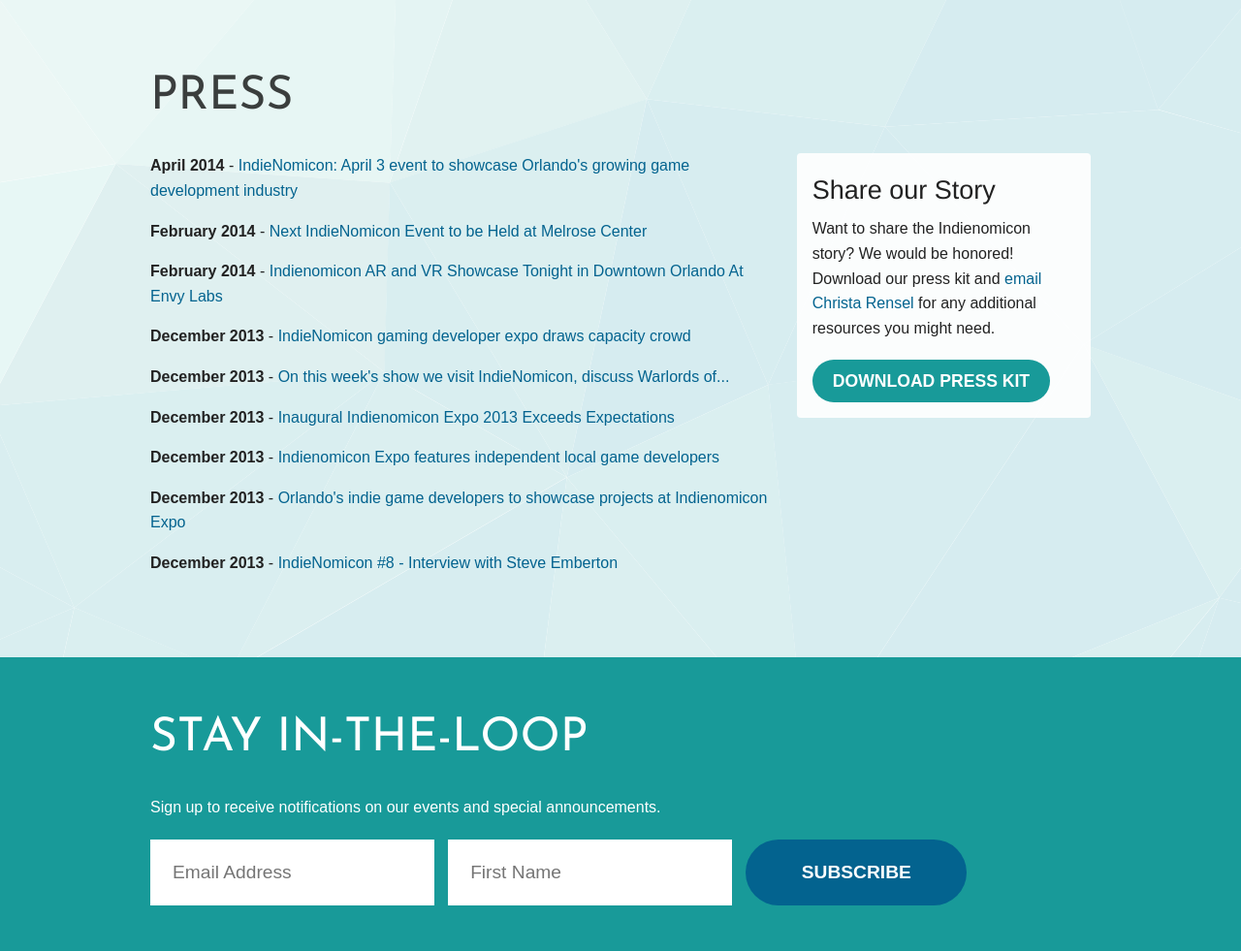
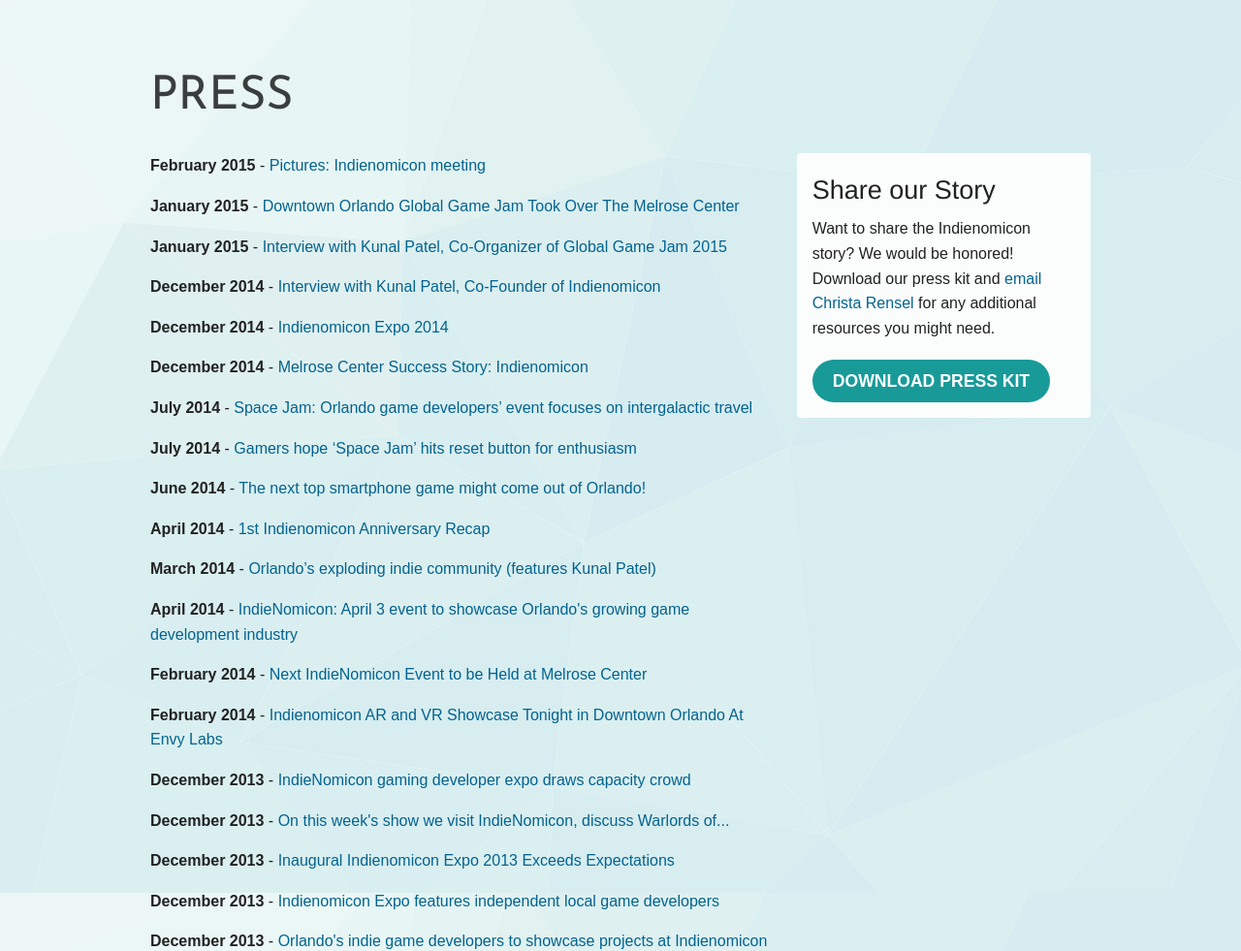
Before and after one commit to nickpettit/indienomicon, a PHP site: page /press.php in a window 1280 px wide. Shown: the part 69-1050 px from the top of the page at 97% size. Run offline with PHP 8.4, Linux system fonts and the light colour scheme; some libraries are stand-ins or nearby versions; some web fonts are replaced.

Commit message:
Refreshing all files after pulling changes via FTP

```diff
--- a/press.php
+++ b/press.php
@@ -8,15 +8,55 @@
         <div class="row">
           <div class="small-12 medium-8 columns">
             <ul class="plain-list">
-              <li><strong>April 2014</strong> - <a href="http://www.bizjournals.com/orlando/news/2014/04/01/indienomicon-april-3-event-to-showcase-orlando-s.html">IndieNomicon&colon; April 3 event to showcase Orlando&apos;s growing game development industry</a></li>
-              <li><strong>February 2014</strong> - <a href="http://orlandotech.org/2014/02/28/next-indienomicon-event-to-be-held-at-melrose-center/">Next IndieNomicon Event to be Held at Melrose Center</a></li>
-              <li><strong>February 2014</strong> - <a href="http://hbnbm.com/video-games/video-game-news/indienomicon-ar-vr-showcase-tonight-downtown-orlando-envy-labs/">Indienomicon AR and VR Showcase Tonight in Downtown Orlando At Envy Labs</a></li>
-              <li><strong>December 2013</strong> - <a href="http://www.floridatechnologyjournal.com/sections/central-florida/127-news/1323-indiemonicon-gaming-developer-expo-draws-capacity-crowd">IndieNomicon gaming developer expo draws capacity crowd</a></li>
-              <li><strong>December 2013</strong> - <a href="http://podbay.fm/show/511124659/e/1384110000?autostart=1">On this week&apos;s show we visit IndieNomicon, discuss Warlords of...</a></li>
-              <li><strong>December 2013</strong> - <a href="http://hbnbm.com/video-games/video-game-news/inaugural-indienomicon-expo-2013-exceeds-expectations/">Inaugural Indienomicon Expo 2013 Exceeds Expectations</a></li>
-              <li><strong>December 2013</strong> - <a href="http://blogs.orlandoweekly.com/the-gist/culture-2-go/indienomicon-expo-features-independent-local-game-developers/">Indienomicon Expo features independent local game developers</a></li>
-              <li><strong>December 2013</strong> - <a href="http://www.floridatechnologyjournal.com/sections/central-florida/127-news/1321-orlando-s-indie-game-developers-to-showcase-projects-at-indienomicon-expo">Orlando's indie game developers to showcase projects at Indienomicon Expo</a></li>
-              <li><strong>December 2013</strong> - <a href="http://hbnbm.com/video-games/video-game-interviews/indienomicon-8-interview-steve-emberton/">IndieNomicon &num;8 &hyphen; Interview with Steve Emberton</a></li>
+
+<li><strong>February 2015</strong> - <a href="http://www.orlandosentinel.com/business/technology/tech_check/os-indienomicon-meeting-orlando-20150206-photogallery.html" target="new">
+Pictures: Indienomicon meeting</a></li>
+
+
+<li><strong>January 2015</strong> - <a href="http://professorjosh.com/2015/01/27/downtown-orlando-global-game-jam-took-melrose-center/" target="new">
+Downtown Orlando Global Game Jam Took Over The Melrose Center</a></li>
+
+
+<li><strong>January 2015</strong> - <a href="http://www.floridatechnologyjournal.com/video/video/latest/global-game-jam-2015" target="new">
+Interview with Kunal Patel, Co-Organizer of Global Game Jam 2015</a></li>
+
+
+<li><strong>December 2014</strong> - <a href="http://www.floridatechnologyjournal.com/video/video/latest/indienomicon-2014" target="new">
+Interview with Kunal Patel, Co-Founder of Indienomicon</a></li>
+
+
+<li><strong>December 2014</strong> - <a href="http://gamecola.net/2014/12/indienomicon-expo-2014/" target="new">
+Indienomicon Expo 2014</a></li>
+
+
+<li><strong>December 2014</strong> - <a href="https://www.youtube.com/watch?v=ANbNg7zpqM0" target="new">
+Melrose Center Success Story: Indienomicon</a></li>
+
+<li><strong>July 2014</strong> - <a href="http://www.bizjournals.com/orlando/news/2014/07/24/space-jam-orlando-game-developers-event-focuses-on.html" target="new">
+Space Jam: Orlando game developers’ event focuses on intergalactic travel</a></li>
+
+
+<li><strong>July 2014</strong> - <a href="http://www.floridatoday.com/story/tech/science/space/2014/07/25/gamers-hope-space-jam-hits-reset-button-enthusiasm/13182041/" target="new">
+Gamers hope ‘Space Jam’ hits reset button for enthusiasm</a></li>
+
+<li><strong>June 2014</strong> - <a href="http://www.hypeorlando.com/tech-under-the-sun/tag/indienomicon/" target="new">
+The next top smartphone game might come out of Orlando!</a></li>
+
+<li><strong>April 2014</strong> - <a href="http://hbnbm.com/more/orlando/indienomicon-anniversary-recap/" target="new">
+1st Indienomicon Anniversary Recap</a></li>
+
+<li><strong>March 2014</strong> - <a href="http://hbnbm.com/video-games/video-game-interviews/orlandos-exploding-indie-community-featuring-kunal-patel/" target="new">
+Orlando’s exploding indie community (features Kunal Patel)</a></li>
+
+              <li><strong>April 2014</strong> - <a href="http://www.bizjournals.com/orlando/news/2014/04/01/indienomicon-april-3-event-to-showcase-orlando-s.html" target="new">IndieNomicon&colon; April 3 event to showcase Orlando&apos;s growing game development industry</a></li>
+              <li><strong>February 2014</strong> - <a href="http://orlandotech.org/2014/02/28/next-indienomicon-event-to-be-held-at-melrose-center/" target="new">Next IndieNomicon Event to be Held at Melrose Center</a></li>
+              <li><strong>February 2014</strong> - <a href="http://hbnbm.com/video-games/video-game-news/indienomicon-ar-vr-showcase-tonight-downtown-orlando-envy-labs/" target="new">Indienomicon AR and VR Showcase Tonight in Downtown Orlando At Envy Labs</a></li>
+              <li><strong>December 2013</strong> - <a href="http://www.floridatechnologyjournal.com/sections/central-florida/127-news/1323-indiemonicon-gaming-developer-expo-draws-capacity-crowd" target="new">IndieNomicon gaming developer expo draws capacity crowd</a></li>
+              <li><strong>December 2013</strong> - <a href="http://podbay.fm/show/511124659/e/1384110000?autostart=1" target="new">On this week&apos;s show we visit IndieNomicon, discuss Warlords of...</a></li>
+              <li><strong>December 2013</strong> - <a href="http://hbnbm.com/video-games/video-game-news/inaugural-indienomicon-expo-2013-exceeds-expectations/" target="new">Inaugural Indienomicon Expo 2013 Exceeds Expectations</a></li>
+              <li><strong>December 2013</strong> - <a href="http://blogs.orlandoweekly.com/the-gist/culture-2-go/indienomicon-expo-features-independent-local-game-developers/" target="new">Indienomicon Expo features independent local game developers</a></li>
+              <li><strong>December 2013</strong> - <a href="http://www.floridatechnologyjournal.com/sections/central-florida/127-news/1321-orlando-s-indie-game-developers-to-showcase-projects-at-indienomicon-expo" target="new">Orlando's indie game developers to showcase projects at Indienomicon Expo</a></li>
+              <li><strong>December 2013</strong> - <a href="http://hbnbm.com/video-games/video-game-interviews/indienomicon-8-interview-steve-emberton/" target="new">IndieNomicon &num;8 &hyphen; Interview with Steve Emberton</a></li>
             </ul>
           </div>
 
```
Also changed, not shown: games.php (+27 -3 lines), index.php (+23 -13 lines), img/backgrounds/trianglify2.svg, img/games/2015DTOGGJ.png (added), img/games/CatFish_Hamhock.png (added), img/games/DamselInDistress.png (added), img/games/PencilPushers.png (added), img/games/TypeTwister_CelleC.jpg (added), 3 other files.
